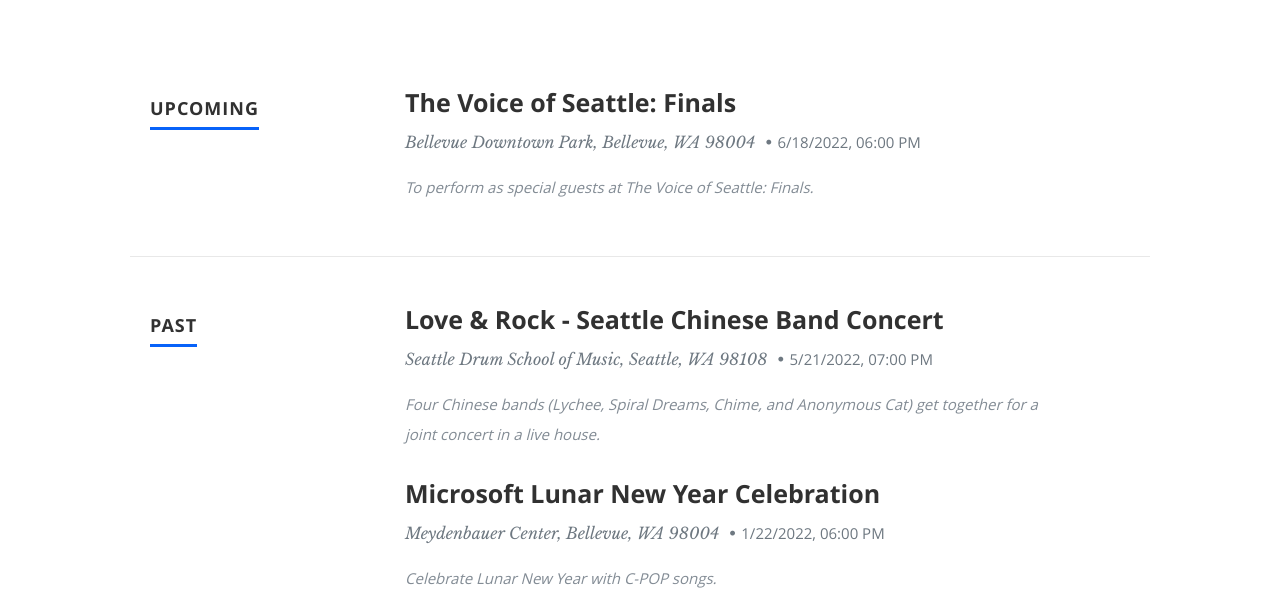
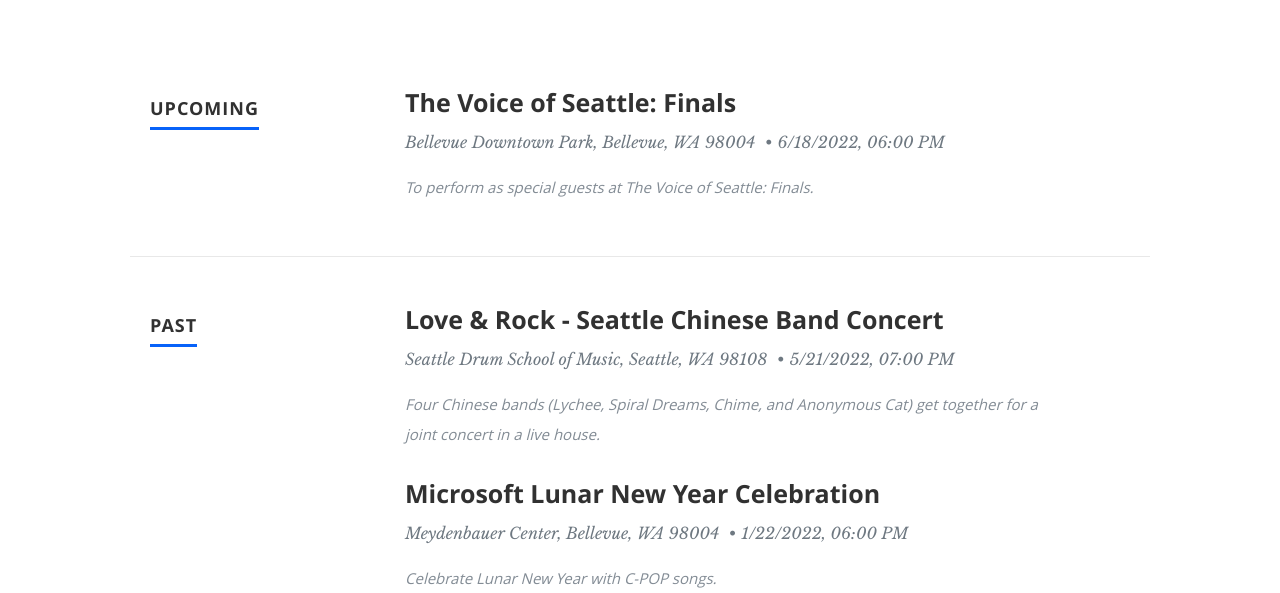
Before and after one commit to yuz302/SpiralDreamsBand, a React (Create React App) app: page / in a window 1280 px wide. Shown: the part 802-1395 px from the top of the page. Built offline with nearby package versions, Linux system fonts and the light colour scheme.

Commit message:
Updated events time font

```diff
--- a/public/css/layout.css
+++ b/public/css/layout.css
@@ -215,7 +215,7 @@ ul#nav li.current a { color: #fe6928; }
    margin-left: 5px;
 }
 #performances .date {
-   font: 15px/24px 'opensans-regular', sans-serif;
+   font: 16px/24px 'librebaskerville-italic', sans-serif;
    margin-top: 6px;
 }
 
```
